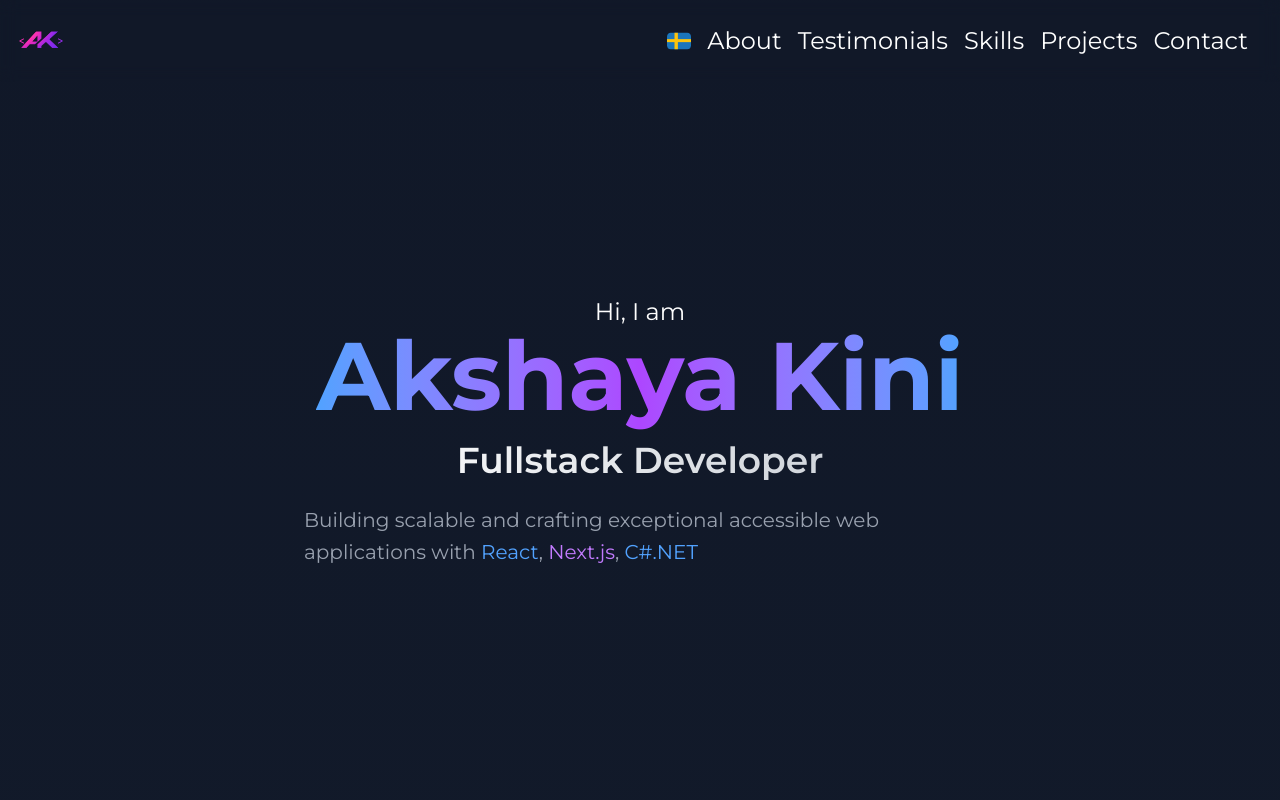
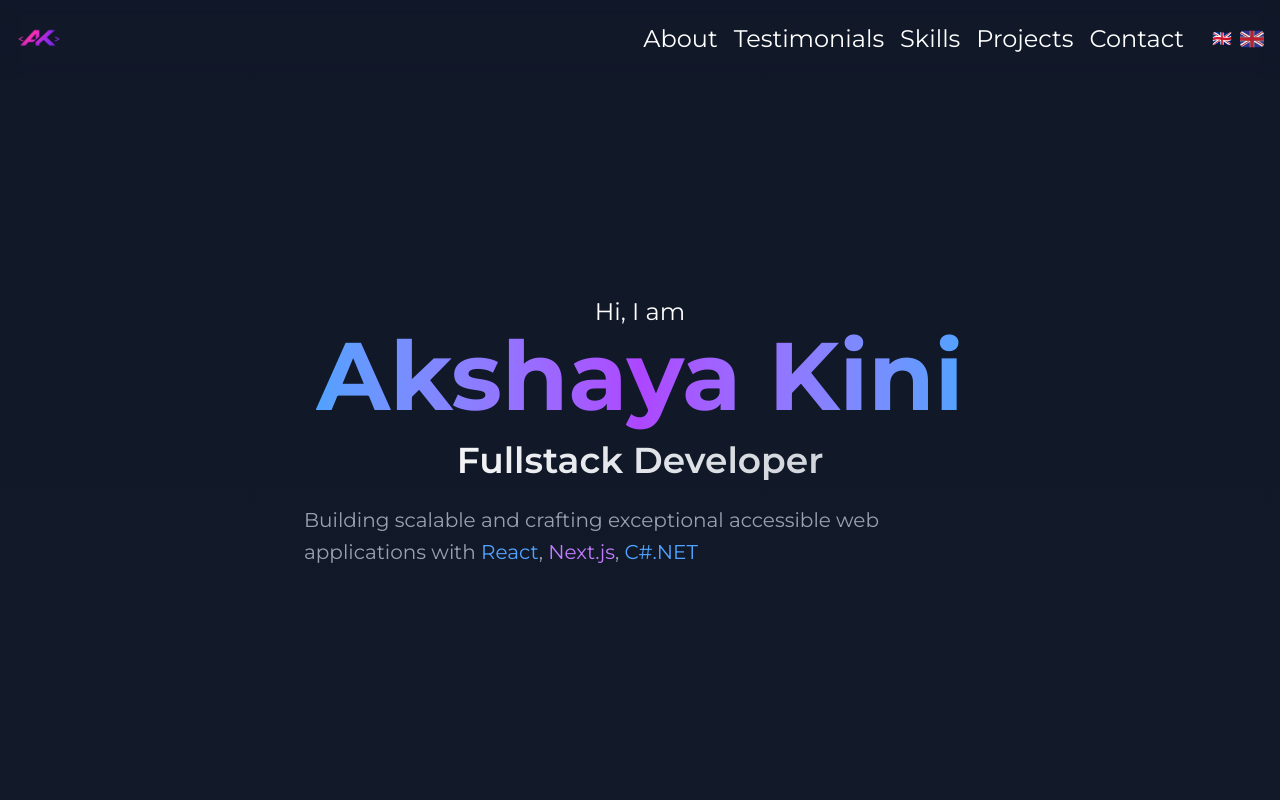
Before and after one commit to akshkin/my-portfolio, a Next.js app: page /en in a window 1280 px wide. Shown: the top 800 px of the page. Built offline with nearby package versions, Linux system fonts and the light colour scheme.

Commit message:
Move the laguage toggle to the right

```diff
--- a/app/[locale]/page.jsx
+++ b/app/[locale]/page.jsx
@@ -2,6 +2,7 @@ import About from "@/components/About";
 import Approach from "@/components/Approach";
 import Contact from "@/components/Contact";
 import Education from "@/components/education/Education";
+import Experience from "@/components/Experience";
 import Hero from "@/components/Hero";
 import MyStory from "@/components/MyStory";
 import Projects from "@/components/projects/projects";
@@ -13,14 +14,15 @@ export default function HomePage() {
 	return (
 		<>
 			<Hero />
+			<About />
+			<MyStory />
 			<Stats />
-			<MyStory />
-			<About />
-			<Approach />
+			<Projects />
+			<Experience />
 			<Skills />
 			<Education />
+			<Approach />
 			<Testimonials />
-			<Projects />
 			<Contact />
 		</>
 	);
--- a/components/Approach.jsx
+++ b/components/Approach.jsx
@@ -7,7 +7,7 @@ function Approach() {
 	const approach = ["ux", "architecture", "ship"];
 
 	return (
-		<section className="max-w-5xl mx-auto">
+		<section className="max-w-5xl mx-auto mt-16">
 			<h2 className="section-heading">How I Build</h2>
 			{approach.map((item) => (
 				<div key={item}>
--- a/components/LanguageToggle.jsx
+++ b/components/LanguageToggle.jsx
@@ -15,7 +15,6 @@ function LanguageToggle() {
 		const newPath = pathname.replace(`/${locale}`, `/${next}`);
 		router.push(`${newPath}${hash}`);
 	};
-	// "🇸🇪" "🇬🇧"
 
 	const iscurrentLangEng = locale === "en";
 
@@ -25,7 +24,17 @@ function LanguageToggle() {
 			className="cursor-pointer"
 			title={`${iscurrentLangEng ? "Switch to swedish" : "Ändra till engelska"}`}
 		>
-			<span>{iscurrentLangEng ? <SwedishFlag /> : <EnglishFlag />}</span>
+			{iscurrentLangEng ? (
+				<span className="flex gap-2">
+					🇬🇧
+					<EnglishFlag />
+				</span>
+			) : (
+				<span className="flex gap-2">
+					🇸🇪
+					<SwedishFlag />
+				</span>
+			)}
 		</button>
 	);
 }
--- a/components/navigation/MobileNav.jsx
+++ b/components/navigation/MobileNav.jsx
@@ -10,22 +10,15 @@ function MobileNav() {
 	const t = useTranslations("nav");
 	return (
 		<Sheet className="">
-			<SheetTrigger className="md:hidden text-white">
+			<SheetTrigger className="lg:hidden text-white">
 				<TextAlignJustify size={32} />
 			</SheetTrigger>
 			<SheetContent
 				title="Navigation"
-				className="border-none mx-auto bg-black/90 text-white p-4"
+				className="border-none mx-auto bg-black/90 text-white p-4 pt-16"
 			>
-				{/* <SheetClose asChild>
-					<Link href="/" className="link">
-						<span>AK</span>
-					</Link>
-				</SheetClose> */}
-				<div className="flex flex-col gap-6 mt-16">
-					<SheetClose asChild>
-						<LanguageToggle />
-					</SheetClose>
+				{/* <div className="flex flex-col gap-6 mt-16"> */}
+				<SheetClose asChild></SheetClose>
 				<SheetClose asChild>
 					<AppNavLink hash="about" text="about" />
 				</SheetClose>
@@ -43,7 +36,7 @@ function MobileNav() {
 							<span className="text-xl uppercase">{t("contact")}</span>
 						</Link>
 					</SheetClose> */}
-				</div>
+				{/* </div> */}
 			</SheetContent>
 		</Sheet>
 	);
--- a/components/navigation/Navigation.jsx
+++ b/components/navigation/Navigation.jsx
@@ -19,8 +19,7 @@ function Navigation() {
 					/>
 				</Link>
 
-				<div className="flex w-full items-center justify-end gap-4 px-4 pb-4 sm:py-3 max-md:hidden">
-					<LanguageToggle />
+				<div className="flex w-full items-center justify-end gap-4 px-4 pb-4 sm:py-3 max-lg:hidden">
 					<AppNavLink hash="about" text="about" />
 					<AppNavLink hash="testimonials" text="testimonials" />
 					<AppNavLink hash="skills" text="skills" />
@@ -28,12 +27,15 @@ function Navigation() {
 					{/* <Link
 						href="/blog"
 						className={`link text-2xl [&.active]:text-indigo-200 ${activeLink("/blog") ? "active" : ""}`}
-					>
+						>
 						{t("notes")}
-					</Link> */}
+						</Link> */}
 					<AppNavLink hash="contact" text="contact" />
 				</div>
-				<MobileNav />
+				<div className="flex gap-4 items-center">
+					<LanguageToggle />
+					<MobileNav />
+				</div>
 			</div>
 		</header>
 	);
```
Lines whose indentation alone changed are shown as unchanged.
